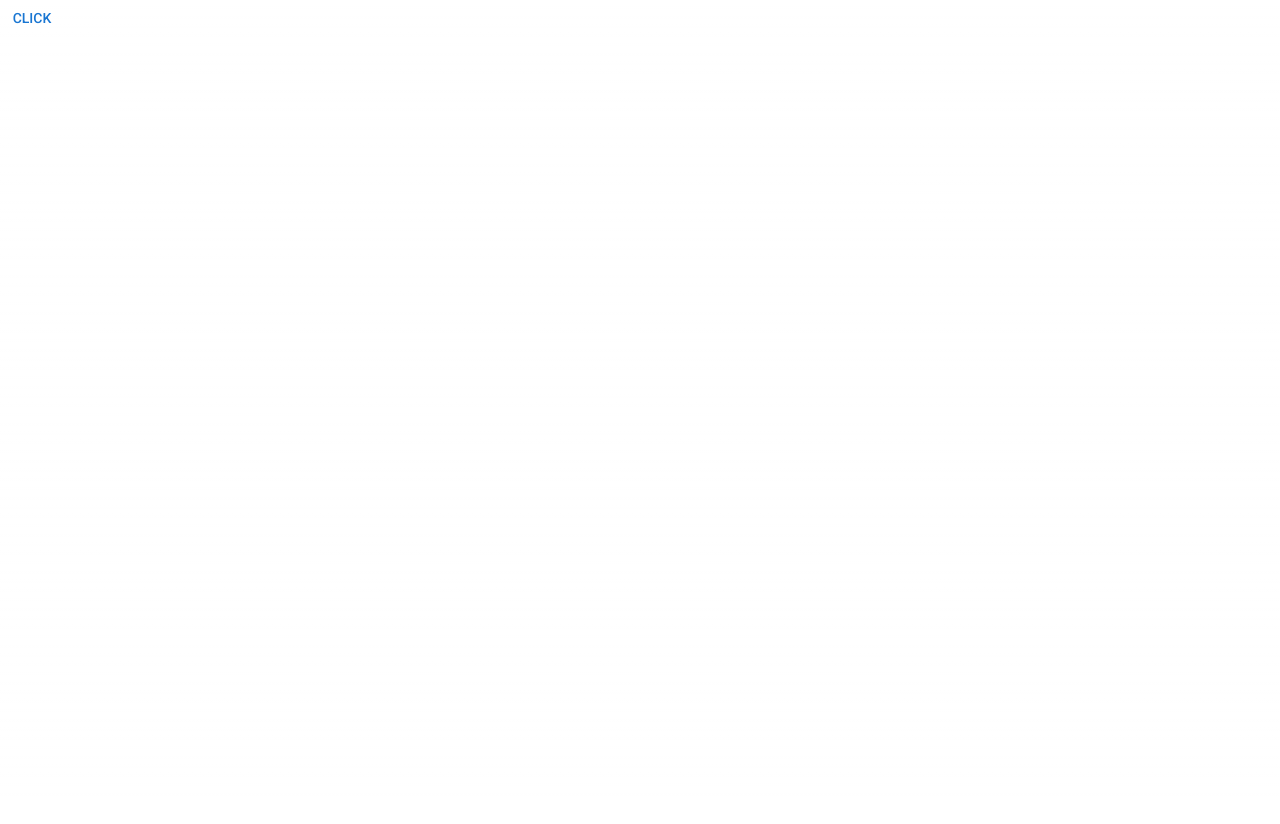
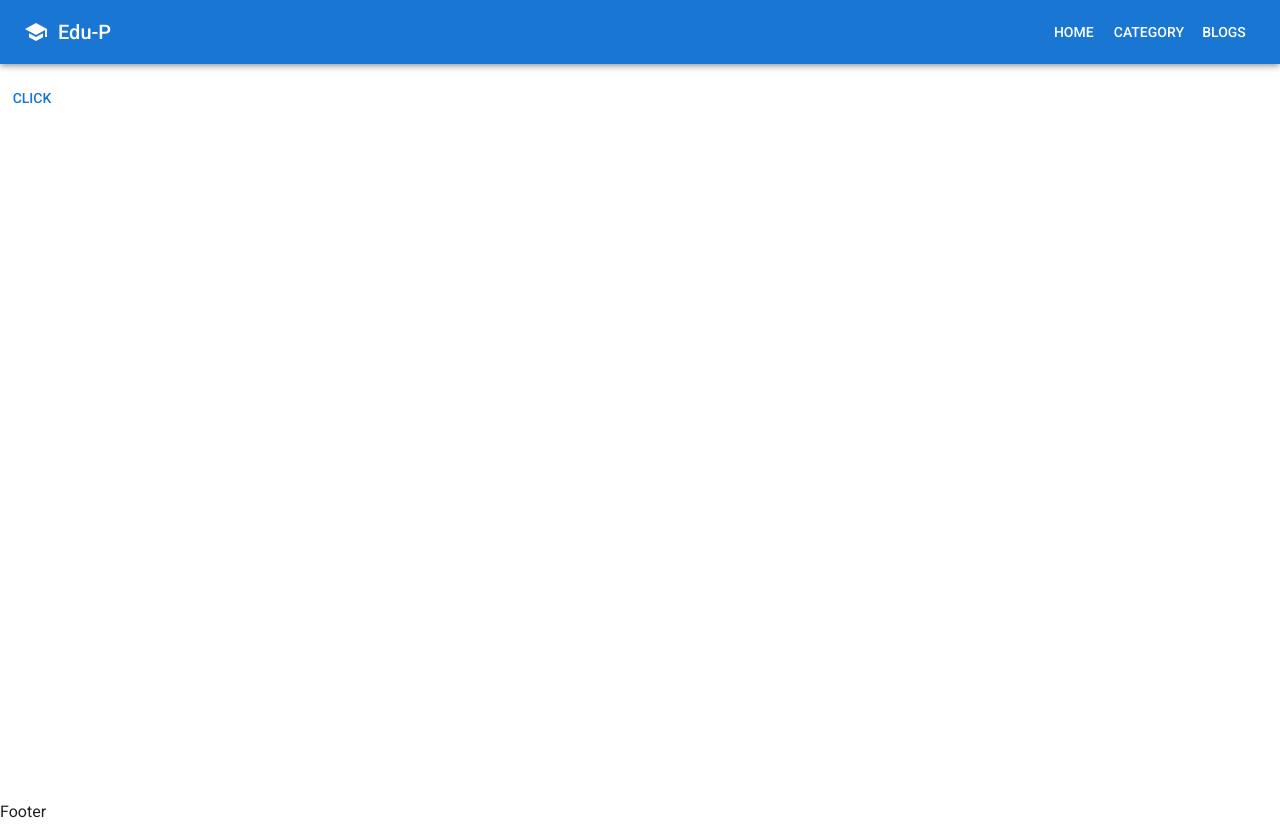
Before and after one commit to Will-Marco/Edu-Platform, a Next.js app: page / in a window 1280 px wide. Before the commit the page ends 800 px from the top, so only its background shows below. Built offline with nearby package versions, Linux system fonts and the light colour scheme.

Commit message:
Add Navbar

```diff
--- a/pages/_app.tsx
+++ b/pages/_app.tsx
@@ -26,5 +26,5 @@
         <Component {...pageProps} />
       </ThemeProvider>
     </CacheProvider>
-  );
+  );``
 }
--- /dev/null
+++ b/pages/components/config/constants.ts
@@ -0,0 +1,14 @@
+export const navItems = [
+  {
+    route: "/",
+    label: "Home",
+  },
+  {
+    route: "/category",
+    label: "Category",
+  },
+  {
+    route: "/blogs",
+    label: "Blogs",
+  },
+];
--- /dev/null
+++ b/pages/components/footer/Footer.tsx
@@ -0,0 +1,5 @@
+const Footer = () => {
+  return <div>Footer</div>;
+};
+
+export default Footer;
--- /dev/null
+++ b/pages/components/index.ts
@@ -0,0 +1,2 @@
+export { default as Navbar } from "./navbar/Navbar";
+export { default as Footer } from "./footer/Footer";
--- /dev/null
+++ b/pages/components/navbar/Navbar.tsx
@@ -0,0 +1,120 @@
+import { useState } from "react";
+import MenuIcon from "@mui/icons-material/Menu";
+import {
+  AppBar,
+  Box,
+  Button,
+  Divider,
+  Drawer,
+  IconButton,
+  List,
+  ListItem,
+  ListItemButton,
+  ListItemText,
+  Toolbar,
+  Typography,
+} from "@mui/material";
+import CloseIcon from "@mui/icons-material/Close";
+import SchoolIcon from "@mui/icons-material/School";
+import { NavbarProps } from "./navbar.props";
+import { navItems } from "../config/constants";
+
+const Navbar = ({ window }: NavbarProps) => {
+  const [mobileOpen, setMobileOpen] = useState(false);
+
+  const handleDrawerToggle = () => {
+    setMobileOpen((prevState) => !prevState);
+  };
+
+  const drawer = (
+    <Box onClick={handleDrawerToggle} sx={{ textAlign: "center" }}>
+      <Box
+        sx={{
+          px: "20px",
+          display: "flex",
+          justifyContent: "space-between  ",
+          alignItems: "center",
+        }}
+      >
+        <Box sx={{ display: "flex", alignItems: "center", gap: "10px" }}>
+          <SchoolIcon />
+          <Typography variant="h6" sx={{ my: 2 }}>
+            Edu-P
+          </Typography>
+        </Box>
+        <CloseIcon />
+      </Box>
+      <Divider />
+      <List>
+        {navItems.map((item) => (
+          <ListItem key={item.route} disablePadding>
+            <ListItemButton sx={{ textAlign: "center" }}>
+              <ListItemText primary={item.label} />
+            </ListItemButton>
+          </ListItem>
+        ))}
+      </List>
+    </Box>
+  );
+
+  const container =
+    window !== undefined ? () => window().document.body : undefined;
+
+  return (
+    <Box height={"10vh"} sx={{ display: "flex" }}>
+      <AppBar>
+        <Toolbar>
+          <IconButton
+            color="inherit"
+            aria-label="open drawer"
+            edge="start"
+            onClick={handleDrawerToggle}
+            sx={{ mr: 2, display: { sm: "none" } }}
+          >
+            <MenuIcon />
+          </IconButton>
+          <Box
+            sx={{
+              flexGrow: 1,
+              display: { xs: "none", sm: "flex" },
+              alignItems: "center",
+              gap: "10px",
+            }}
+          >
+            <SchoolIcon />
+            <Typography variant="h6">Edu-P</Typography>
+          </Box>
+          <Box sx={{ display: { xs: "none", sm: "block" } }}>
+            {navItems.map((item) => (
+              <Button key={item.route} sx={{ color: "#fff" }}>
+                {item.label}
+              </Button>
+            ))}
+          </Box>
+        </Toolbar>
+      </AppBar>
+      <nav>
+        <Drawer
+          container={container}
+          variant="temporary"
+          open={mobileOpen}
+          onClose={handleDrawerToggle}
+          ModalProps={{
+            keepMounted: true,
+          }}
+          sx={{
+            display: { xs: "block", sm: "none" },
+            "& .MuiDrawer-paper": {
+              boxSizing: "border-box",
+              width: "100%",
+            },
+          }}
+        >
+          {drawer}
+        </Drawer>
+      </nav>
+    </Box>
+  );
+};
+
+export default Navbar;
--- /dev/null
+++ b/pages/components/navbar/navbar.props.ts
@@ -0,0 +1,3 @@
+export interface NavbarProps {
+  window?: () => Window;
+}
--- a/pages/index.tsx
+++ b/pages/index.tsx
@@ -1,14 +1,12 @@
 import { Button } from "@mui/material";
 import Head from "next/head";
+import Layout from "./layout/Layout";
 
 const index = () => {
   return (
-    <>
-      <Head>
-        <title>Edu-Platform</title>
-      </Head>
+    <Layout>
       <Button>Click</Button>
-    </>
+    </Layout>
   );
 };
 
--- /dev/null
+++ b/pages/layout/Layout.tsx
@@ -0,0 +1,15 @@
+import { Box } from "@mui/material";
+import { Footer, Navbar } from "../components";
+import { LayoutProps } from "./layout.props";
+
+const Layout = ({ children }: LayoutProps): JSX.Element => {
+  return (
+    <div>
+      <Navbar />
+      <Box height={"90vh"}>{children}</Box>
+      <Footer />
+    </div>
+  );
+};
+
+export default Layout;
--- /dev/null
+++ b/pages/layout/layout.props.ts
@@ -0,0 +1,5 @@
+import { ReactNode } from "react";
+
+export interface LayoutProps {
+  children: ReactNode;
+}
--- a/tsconfig.json
+++ b/tsconfig.json
@@ -16,7 +16,8 @@
     "incremental": true,
     "paths": {
       "@/*": ["./*"]
-    }
+    },
+    "baseUrl": "."
   },
   "include": ["next-env.d.ts", "**/*.ts", "**/*.tsx"],
   "exclude": ["node_modules"]
```
